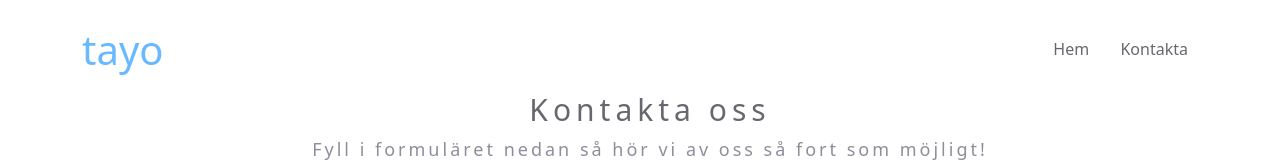
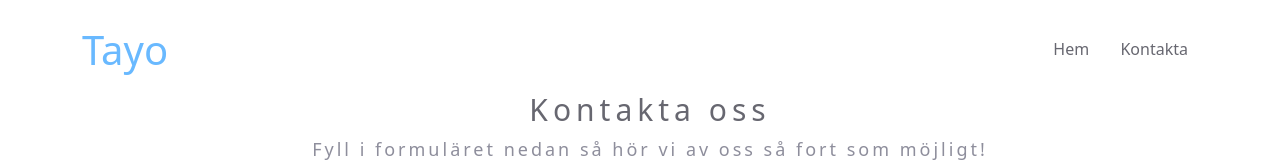
Before and after one commit to patrikyo/tayo-fe, a React (Create React App) app: page /contact in a window 1280 px wide. Shown: the top 162 px of the page. Built offline with nearby package versions, Linux system fonts and the light colour scheme.

Commit message:
Adds navigation to main title

```diff
--- a/src/header/Header.css
+++ b/src/header/Header.css
@@ -2,6 +2,9 @@
     max-width: 940px;
 }
 
+.header__main-link {
+    text-decoration: none;
+}
 h1 {
     color: #69b9ff;
     padding-top: 10px;
--- a/src/header/Header.js
+++ b/src/header/Header.js
@@ -1,11 +1,13 @@
 import "./Header.css";
-import { NavLink } from "react-router-dom";
+import { NavLink, Link } from "react-router-dom";
 function Header() {
   return (
     <div className="header__container container pt-3">
       <div className="row">
         <div className="col-10">
-          <h1>tayo</h1>
+          <Link className="header__main-link" to="/">
+            <h1>Tayo</h1>
+          </Link>
         </div>
         <nav className="col-2">
           <ul className="header__navigation-links">
```
